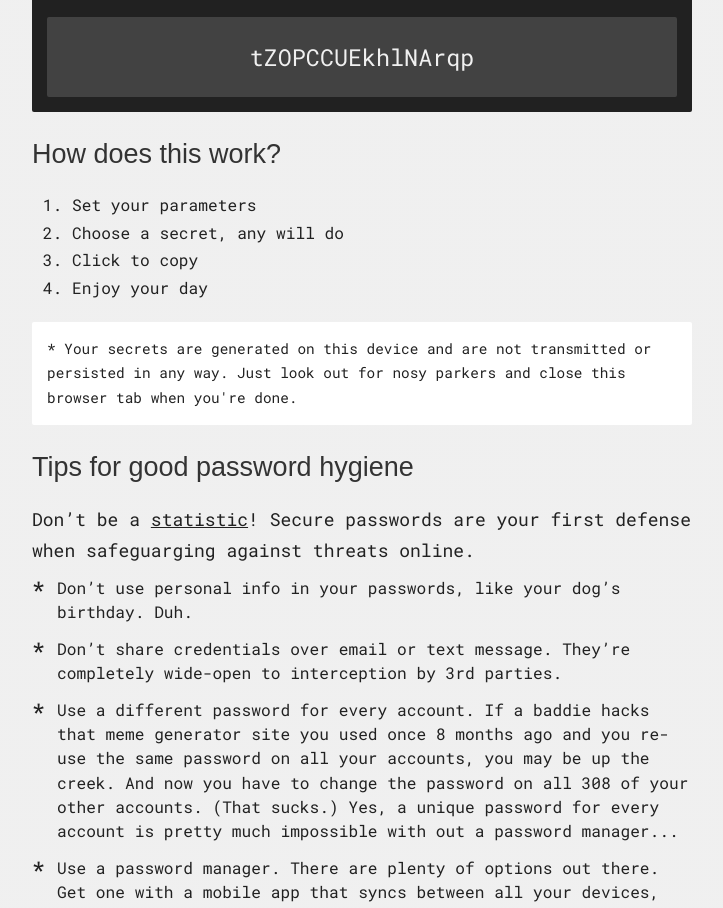
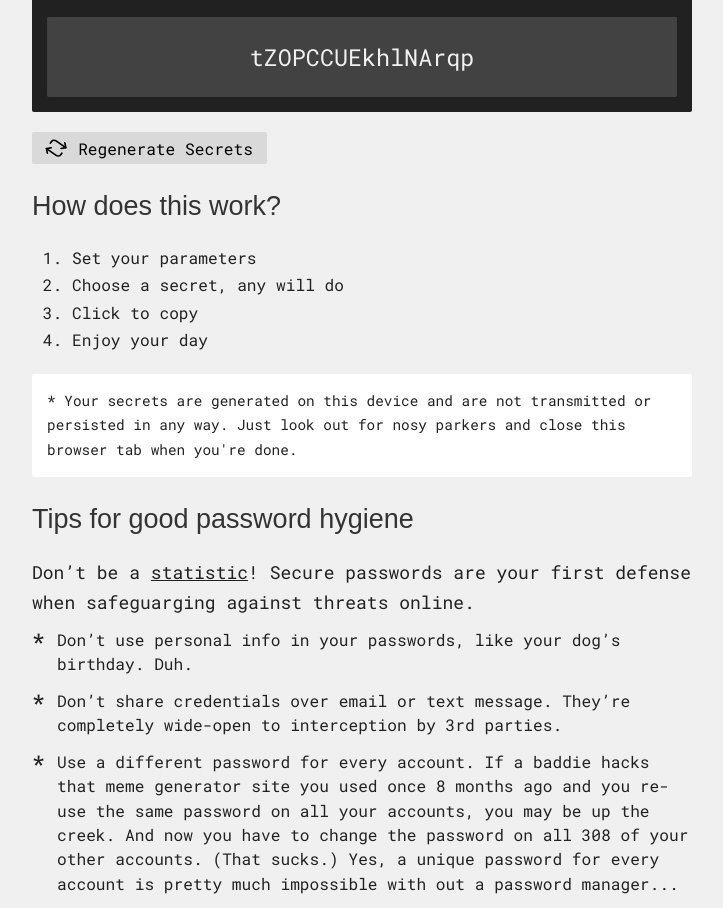
Before and after one commit to murbar/password-generator, a React (Create React App) app: page / in a window 1280 px wide. Shown: the part 846-1754 px from the top of the page, without its empty margins (278-1001 px from the left). Built offline with nearby package versions, Linux system fonts and the light colour scheme; a web font is replaced by a local one.

Commit message:
Extract re-gen button

```diff
--- a/src/App.js
+++ b/src/App.js
@@ -6,6 +6,7 @@ import copy from 'copy-to-clipboard';
 import Header from 'components/Header';
 import Params from 'components/Params';
 import Secrets from 'components/Secrets';
+import ReGenButton from 'components/ReGenButton';
 import Disclaimer from 'components/Disclaimer';
 import About from 'components/About';
 import Instructions from 'components/Instructions';
@@ -101,6 +102,7 @@ function App() {
       <Params mode={mode} values={params} onChange={handleInputChange} reGen={() => generate()} />
       <Meter entropy={entropy} />
       <Secrets outputs={outputs[mode]} />
+      <ReGenButton onClick={() => generate()} />
       <Instructions />
       <Disclaimer />
       <About />
--- /dev/null
+++ b/src/components/ReGenButton.js
@@ -0,0 +1,22 @@
+import React from 'react';
+import styled from 'styled-components';
+import Button from 'components/common/Button';
+import { ReactComponent as RefreshIcon } from 'images/repeat.svg';
+
+const Styles = styled.div`
+  margin-top: 2rem;
+  svg {
+    transform: rotate(35deg);
+    margin-right: 0.75em;
+  }
+`;
+
+export default function ReGenButton({ onClick }) {
+  return (
+    <Styles>
+      <Button onClick={onClick} title="Generate new secrets">
+        <RefreshIcon /> Regenerate Secrets
+      </Button>
+    </Styles>
+  );
+}
```
